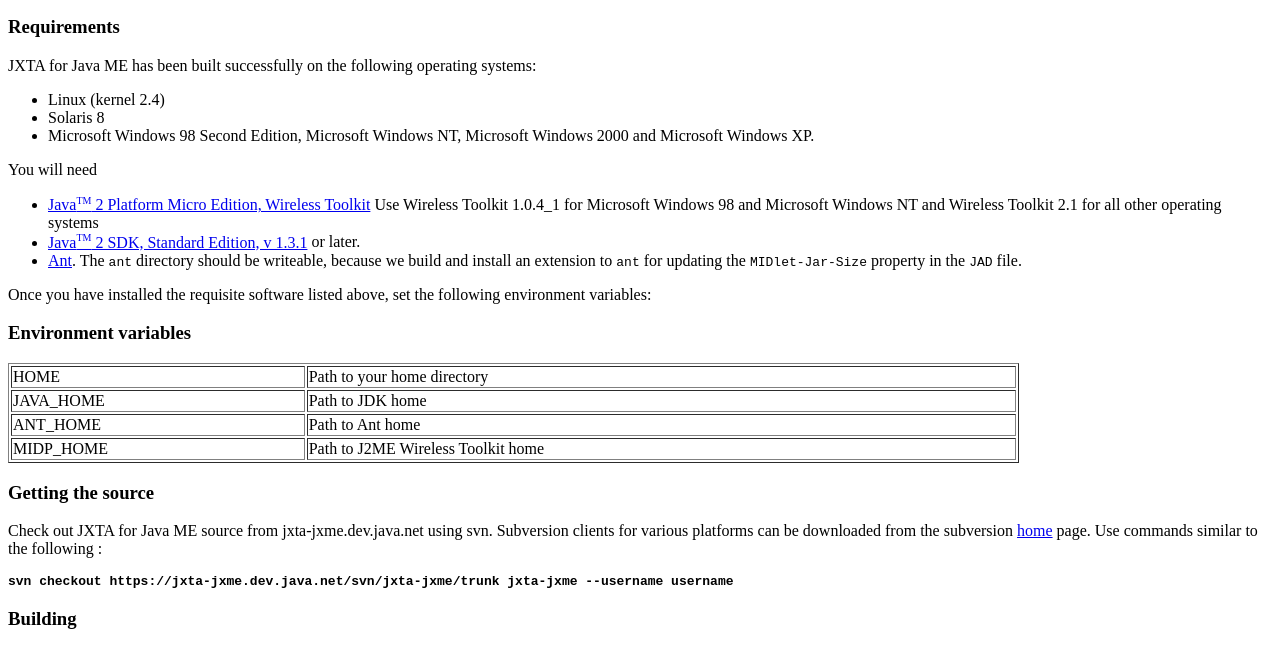
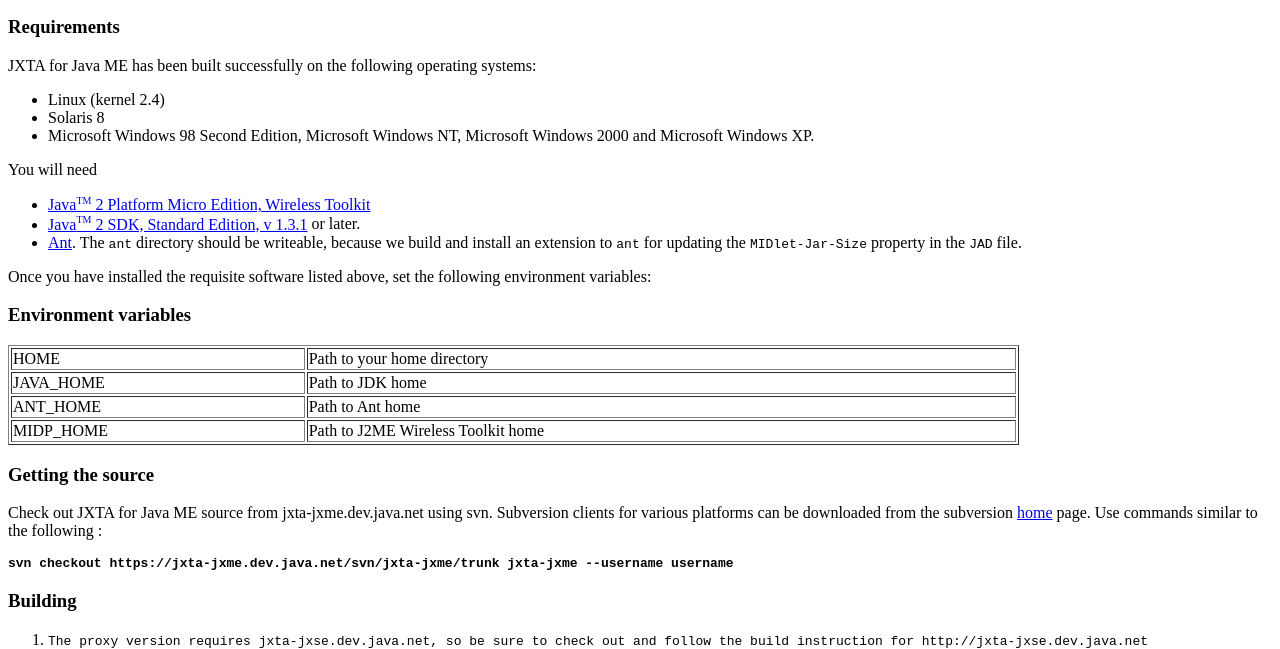
Before and after one commit to chaupal/jxta-jxme, a plain HTML site: page www/build.html in a window 1280 px wide. Shown: the part 87-736 px from the top of the page. Drawn offline with Linux system fonts and the light colour scheme.

Commit message:
fixed link to WTK

```diff
--- a/www/build.html
+++ b/www/build.html
@@ -18,11 +18,11 @@ Microsoft Windows 2000 and Microsoft Windows XP.</li>
 </ul>
 <p>You will need</p>
 <ul>
-  <li><a href="http://java.sun.com/products/j2mewtoolkit/">Java<sup><font
+  <li><a
+ href="http://java.sun.com/products/sjwtoolkit/download.html?feed=JSC">Java<sup><font
  size="-2">TM</font></sup> 2 Platform Micro Edition, Wireless
-Toolkit</a> Use Wireless Toolkit 1.0.4_1 for Microsoft Windows 98 and
-Microsoft Windows NT and Wireless Toolkit 2.1 for all other operating
-systems</li>
+Toolkit</a><br>
+  </li>
   <li><a href="http://java.sun.com/products/jdk/1.3.1">Java<sup><font
  size="-2">TM</font></sup> 2 SDK, Standard Edition, v 1.3.1</a> or
 later.</li>
```
